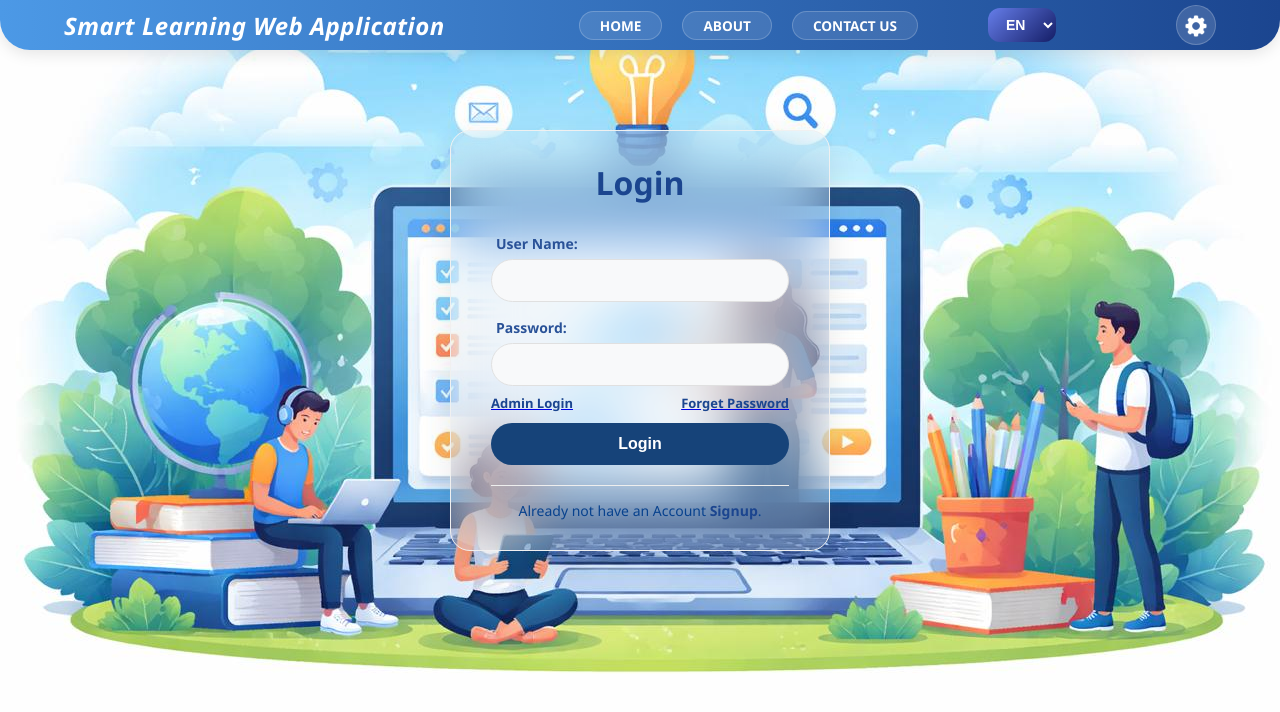
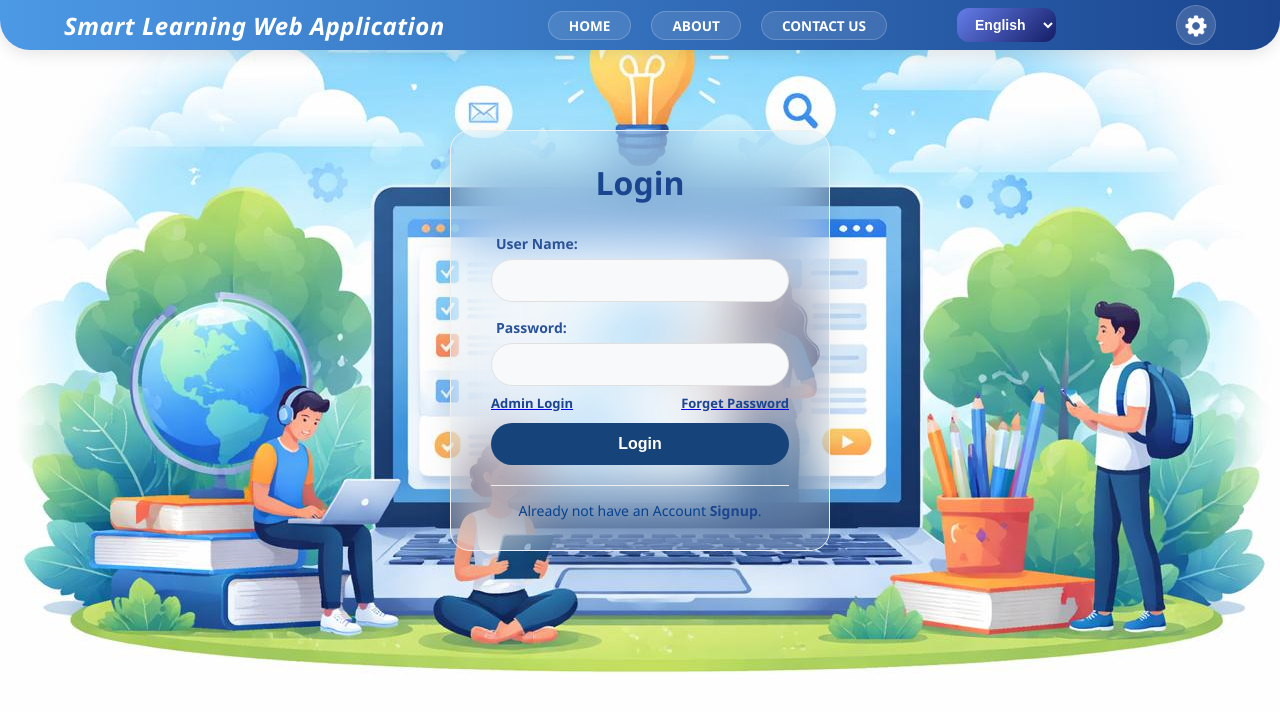
Before and after one commit to KeshaCodeolima/smart-learning-web-app-frontend, a React (Create React App) app: page / in a window 1280 px wide. Shown: the top 712 px of the page. Built offline with nearby package versions, Linux system fonts and the light colour scheme.

Commit message:
(localization): Add the full language name to selection part.

```diff
--- a/src/Components/Header/header.jsx
+++ b/src/Components/Header/header.jsx
@@ -53,9 +53,9 @@ function Header() {
             className="lang-select"
             value={i18n.language}
             onChange={(e) => changeLang(e.target.value)}>
-            <option value="en">EN</option>
-            <option value="si">සි</option>
-            <option value="ta">த</option>
+            <option value="en">English</option>
+            <option value="si">සිංහල</option>
+            <option value="ta">தமிழ்</option>
           </select>
           <ul className='settingicon' onClick={() => setIsopen(true)}>
             <img src={Setting} alt="Setting" />
```
